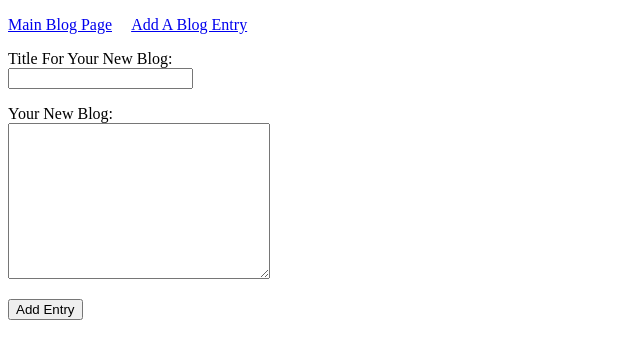
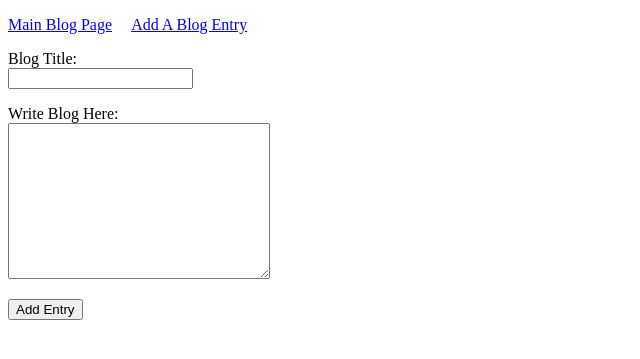
Before and after one commit to brittanymwagner/blogz, a Flask app: page /newpost in a window 1280 px wide. Shown: the top 359 px of the page, without its empty margins (0-640 px from the left). Run offline with Flask 2, Linux system fonts and the light colour scheme.

Commit message:
second commit

```diff
--- a/main.py
+++ b/main.py
@@ -57,7 +57,7 @@ def newpost():
             db.session.refresh(new_post)
             return redirect('/blog?id='+ str(new_post.id))
 
-    return render_template('newpost.html', page_title = "Add A Post", title = title,
+    return render_template('newpost.html', page_title = "Add Post", title = title,
         title_error = title_error, body = body, body_error = body_error)
 
 if __name__ == '__main__':
--- a/templates/newpost.html
+++ b/templates/newpost.html
@@ -3,11 +3,11 @@
 {% block content %}
 <form action="/newpost" method="post">
     <p><label>
-        Title For Your New Blog:<br />
+        Blog Title:<br />
         <input type="text" name="title" value = "{{title}}" />
         <div style="color:red;">{{title_error}}</div>
     </label></p>
-    <p><label>Your New Blog:</label><br />
+    <p><label>Write Blog Here:</label><br />
     <textarea name="body" name="message" rows="10" cols="30">{{body}}</textarea>
     <div style="color:red;">{{body_error}}</div></p>
     <p><input type="submit" value="Add Entry" /></p>
```
